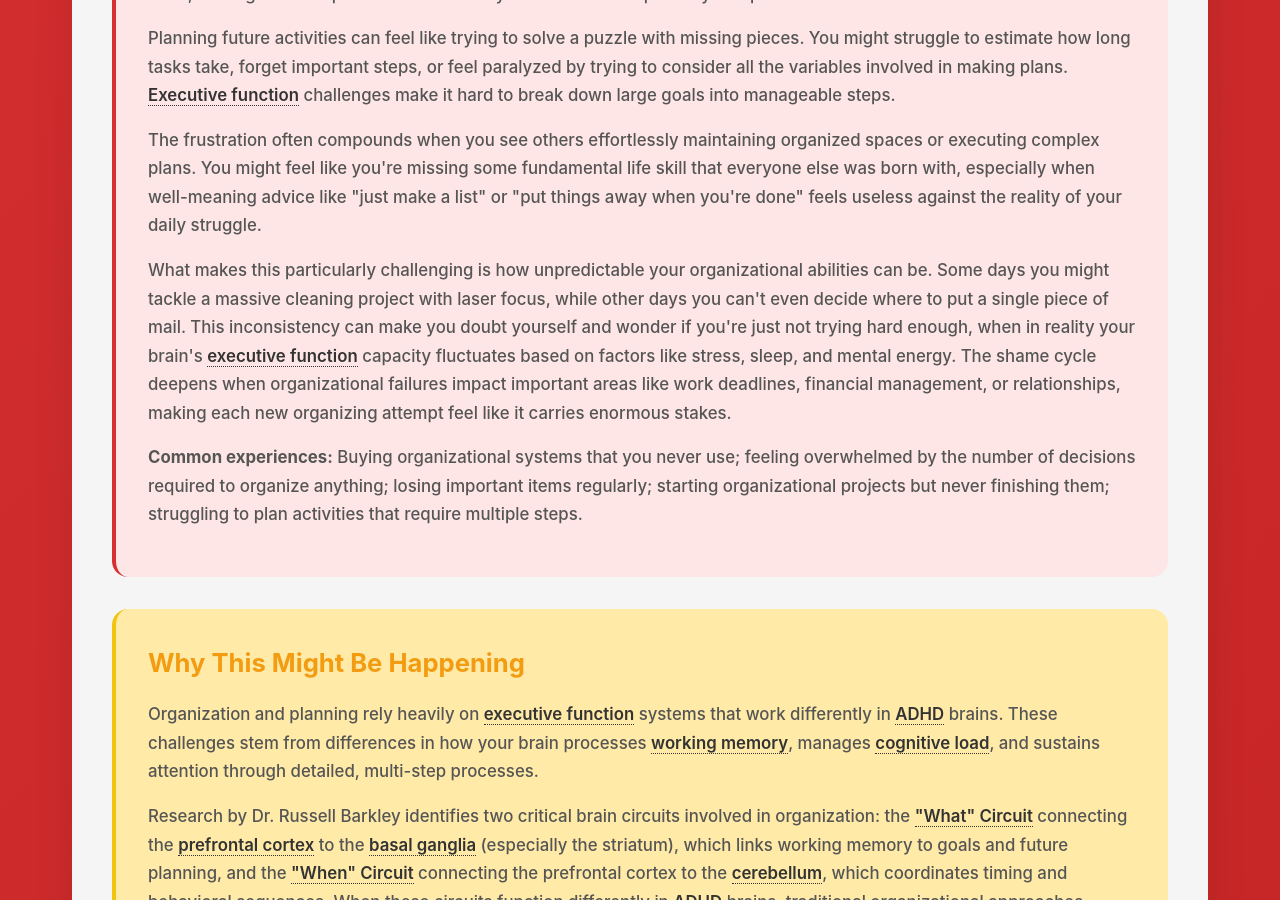
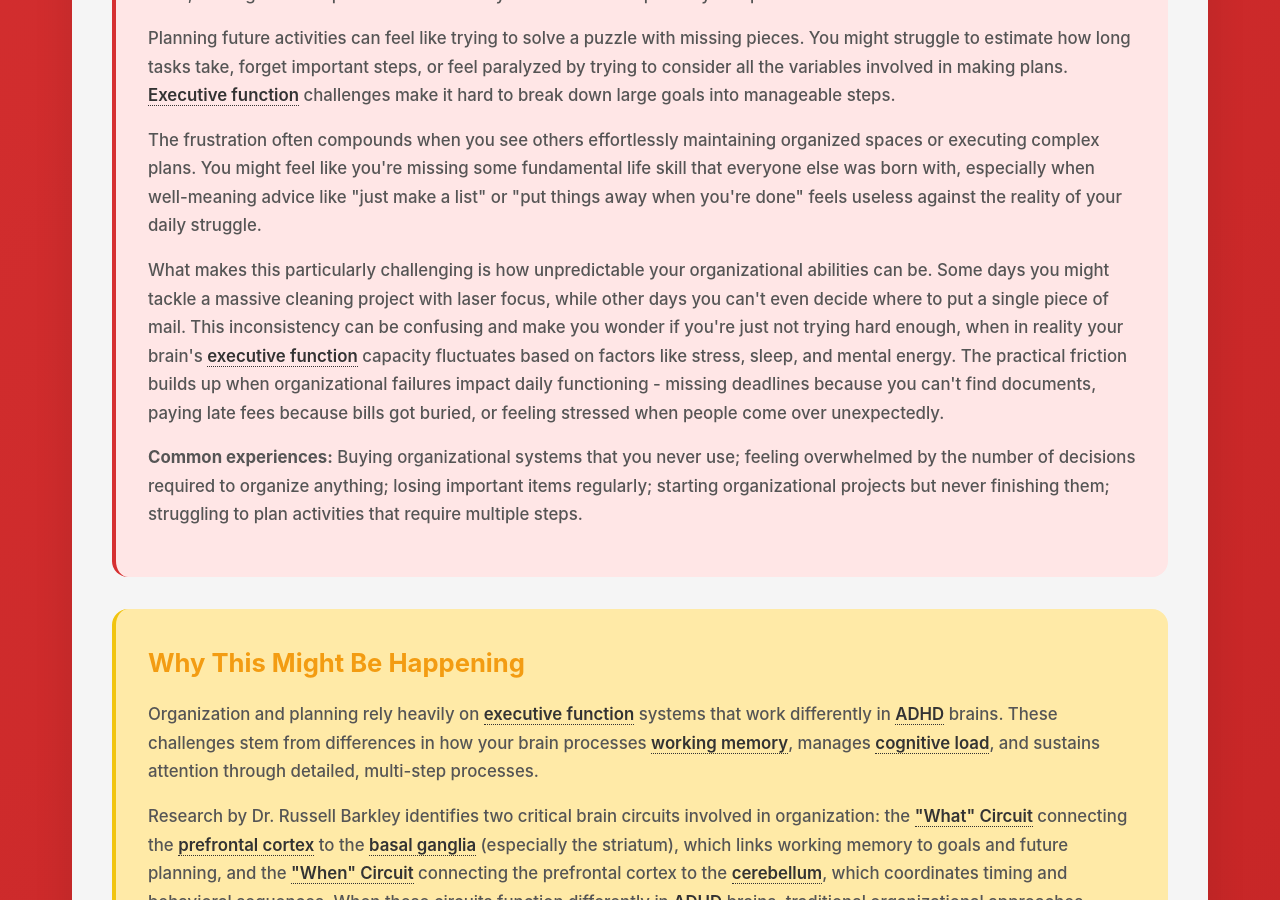
Before and after one commit to neurodivergent-survival-guide/neurodivergent-survival-guide, a Jekyll site: the page built from struggles/organization-and-planning-challenges.html, in a window 1280 px wide and 900 px high, scrolled down 971 px. Built offline with Jekyll 4.4.1, drawn with Linux system fonts in a browser that asks for light colours.

Commit message:
Update organization-and-planning-challenges.html

```diff
--- a/struggles/organization-and-planning-challenges.html
+++ b/struggles/organization-and-planning-challenges.html
@@ -33,7 +33,7 @@ search_terms: ["can't get organized", "total chaos", "planning overwhelm", "orga
 
         <p>The frustration often compounds when you see others effortlessly maintaining organized spaces or executing complex plans. You might feel like you're missing some fundamental life skill that everyone else was born with, especially when well-meaning advice like "just make a list" or "put things away when you're done" feels useless against the reality of your daily struggle.</p>
 
-        <p>What makes this particularly challenging is how unpredictable your organizational abilities can be. Some days you might tackle a massive cleaning project with laser focus, while other days you can't even decide where to put a single piece of mail. This inconsistency can make you doubt yourself and wonder if you're just not trying hard enough, when in reality your brain's <span class="jargon">executive function<span class="tooltip">Mental skills that help you plan, focus, remember instructions, and manage multiple tasks</span></span> capacity fluctuates based on factors like stress, sleep, and mental energy. The shame cycle deepens when organizational failures impact important areas like work deadlines, financial management, or relationships, making each new organizing attempt feel like it carries enormous stakes.</p>
+        <p>What makes this particularly challenging is how unpredictable your organizational abilities can be. Some days you might tackle a massive cleaning project with laser focus, while other days you can't even decide where to put a single piece of mail. This inconsistency can be confusing and make you wonder if you're just not trying hard enough, when in reality your brain's <span class="jargon">executive function<span class="tooltip">Mental skills that help you plan, focus, remember instructions, and manage multiple tasks</span></span> capacity fluctuates based on factors like stress, sleep, and mental energy. The practical friction builds up when organizational failures impact daily functioning - missing deadlines because you can't find documents, paying late fees because bills got buried, or feeling stressed when people come over unexpectedly.</p>
 
         <div class="highlight-box">
             <p><strong>Common experiences:</strong> Buying organizational systems that you never use; feeling overwhelmed by the number of decisions required to organize anything; losing important items regularly; starting organizational projects but never finishing them; struggling to plan activities that require multiple steps.</p>
```
